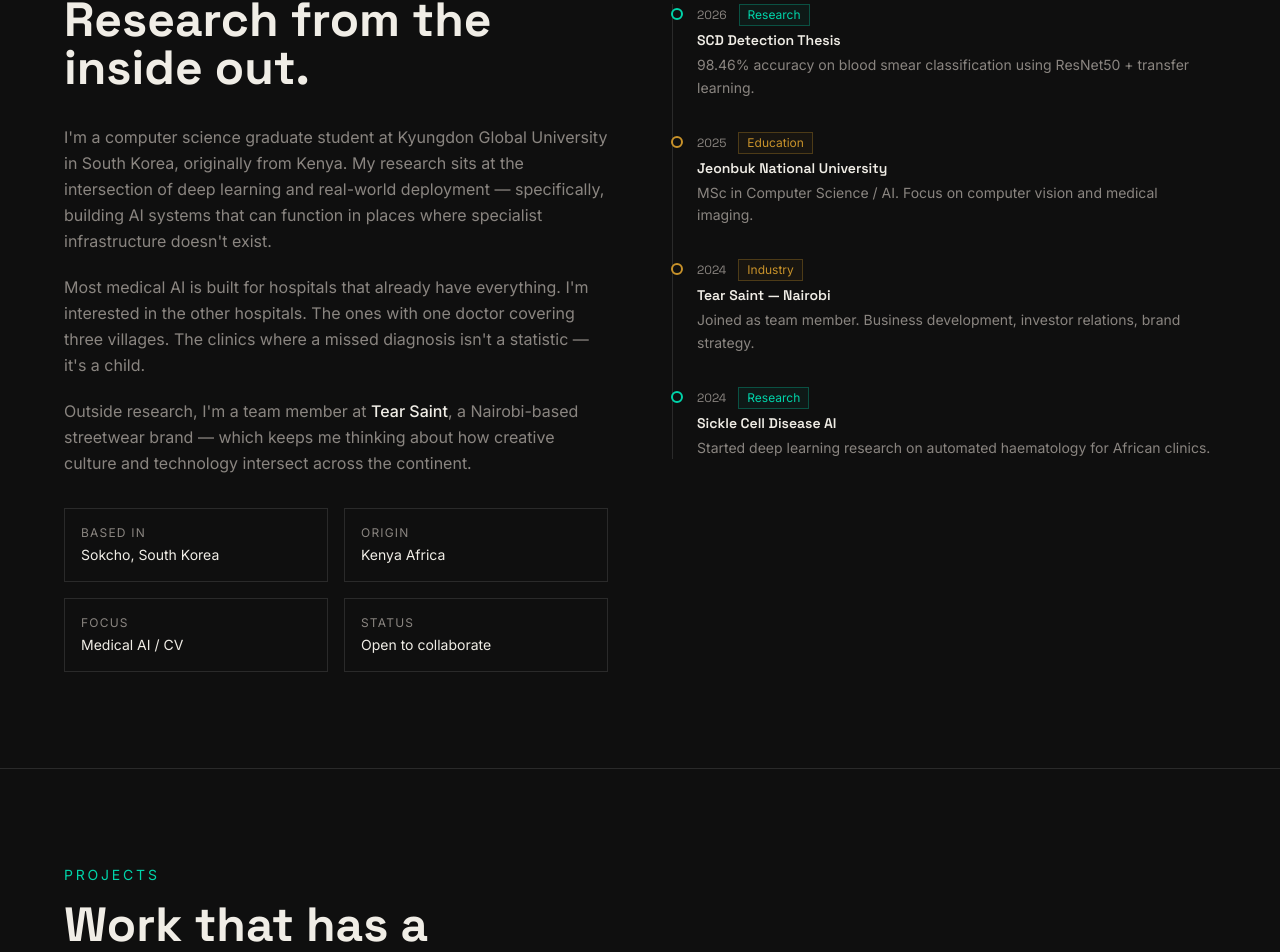
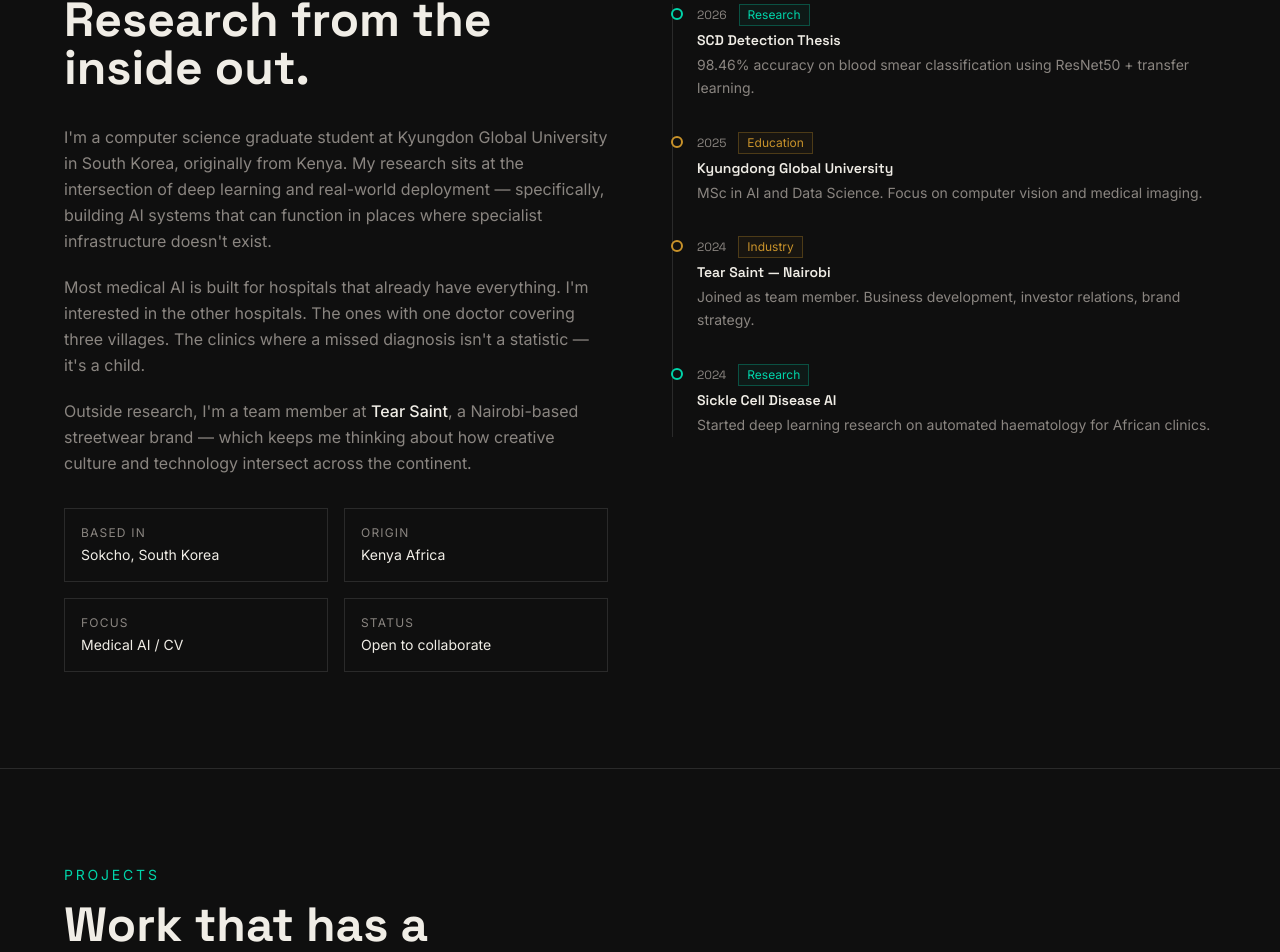
Before and after one commit to SuleimanUsama/initial-portfolio, a Next.js app: page / in a window 1280 px wide. Shown: the part 936-1888 px from the top of the page. Built offline with nearby package versions, Linux system fonts and the light colour scheme.

Commit message:
Update About.js

```diff
--- a/components/About.js
+++ b/components/About.js
@@ -62,8 +62,8 @@ export default function About() {
                 },
                 {
                   year:  '2025',
-                  title: 'Jeonbuk National University',
-                  desc:  'MSc in Computer Science / AI. Focus on computer vision and medical imaging.',
+                  title: 'Kyungdong Global University',
+                  desc:  'MSc in AI and Data Science. Focus on computer vision and medical imaging.',
                   tag:   'Education',
                   color: 'amber',
                 },
```
